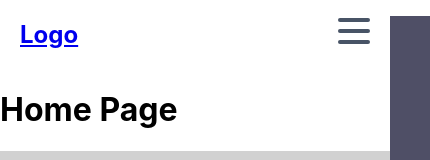
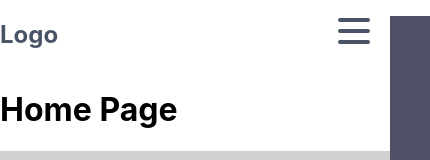
Before and after one commit to XsnakezonX/EES-website, a React (Create React App) app: page / in a window 390 px wide. Shown: the top 160 px of the page, 430 px wide, since content can reach past the window. Built offline with nearby package versions, Linux system fonts and the light colour scheme.

Commit message:
responsive fix

```diff
--- a/src/Components/Nav/Navbar.js
+++ b/src/Components/Nav/Navbar.js
@@ -4,15 +4,14 @@ import { NavLink, Link } from "react-router-dom";
 import Burger from "./Burger";
 
 const Nav = styled.nav`
-    width: 100%;
     height: 10%;
-    padding: 0 20px;
     display: flex;
     justify-content: space-between;
 
 
-    .logo {
-        padding: 15px 0;
+    a {
+        color: #485466;
+        text-decoration: none;
     }
 
     ul {
--- a/src/Components/Nav/RightNavBar.js
+++ b/src/Components/Nav/RightNavBar.js
@@ -37,7 +37,6 @@ const Ul = styled.ul`
         right: 0;
         height: 100vh;
         width: 100vw;
-        padding-top: 3.5rem;
         transition: transform 0.5s ease-in-out;
 
         NavLink {
@@ -61,6 +60,7 @@ function RightNavbar({open}) {
             to={'/blog'} onClick={<Burger open={!open}/>}  style={{ textDecoration: "none", color: 'white', fontSize: '5vw' }}>
                <span> Blog </span>
             </NavLink>
+
             <NavLink
             to={'/community'} onClick={<Burger open={!open}/>} style={{ textDecoration: "none", color: 'white', fontSize: '5vw' }}>
                <span> Community Projects </span>
```
Also changed, not shown: 1 other file (tests, documents, lock files or other folders).
